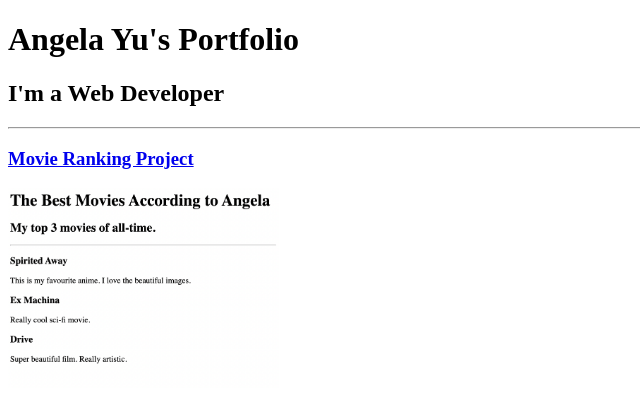
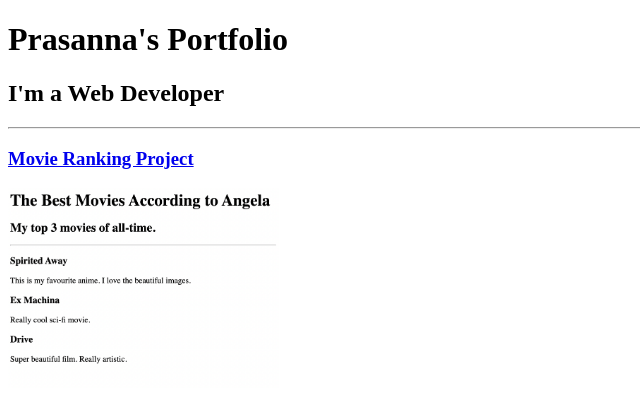
Before and after one commit to prasannagvt01/html-portfolio, a plain HTML site: page solution.html in a window 1280 px wide. Shown: the top 408 px of the page, without its empty margins (0-640 px from the left). Drawn offline with Linux system fonts and the light colour scheme.

Commit message:
Update solution.html

```diff
--- a/solution.html
+++ b/solution.html
@@ -7,7 +7,7 @@
 </head>
 
 <body>
-  <h1>Angela Yu's Portfolio</h1>
+  <h1>Prasanna's Portfolio</h1>
   <h2>I'm a Web Developer</h2>
   <hr />
   <h3><a href="./public/movie-ranking.html">Movie Ranking Project</a></h3>
```
